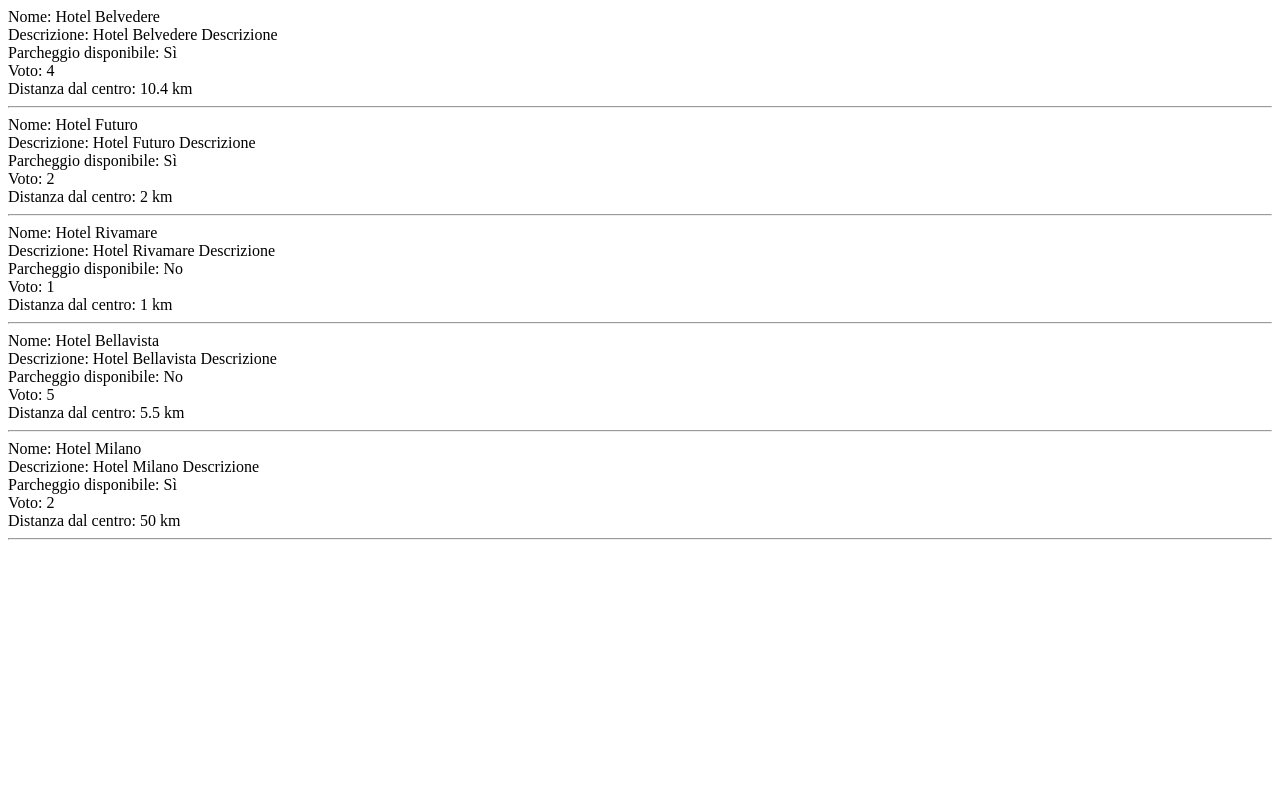
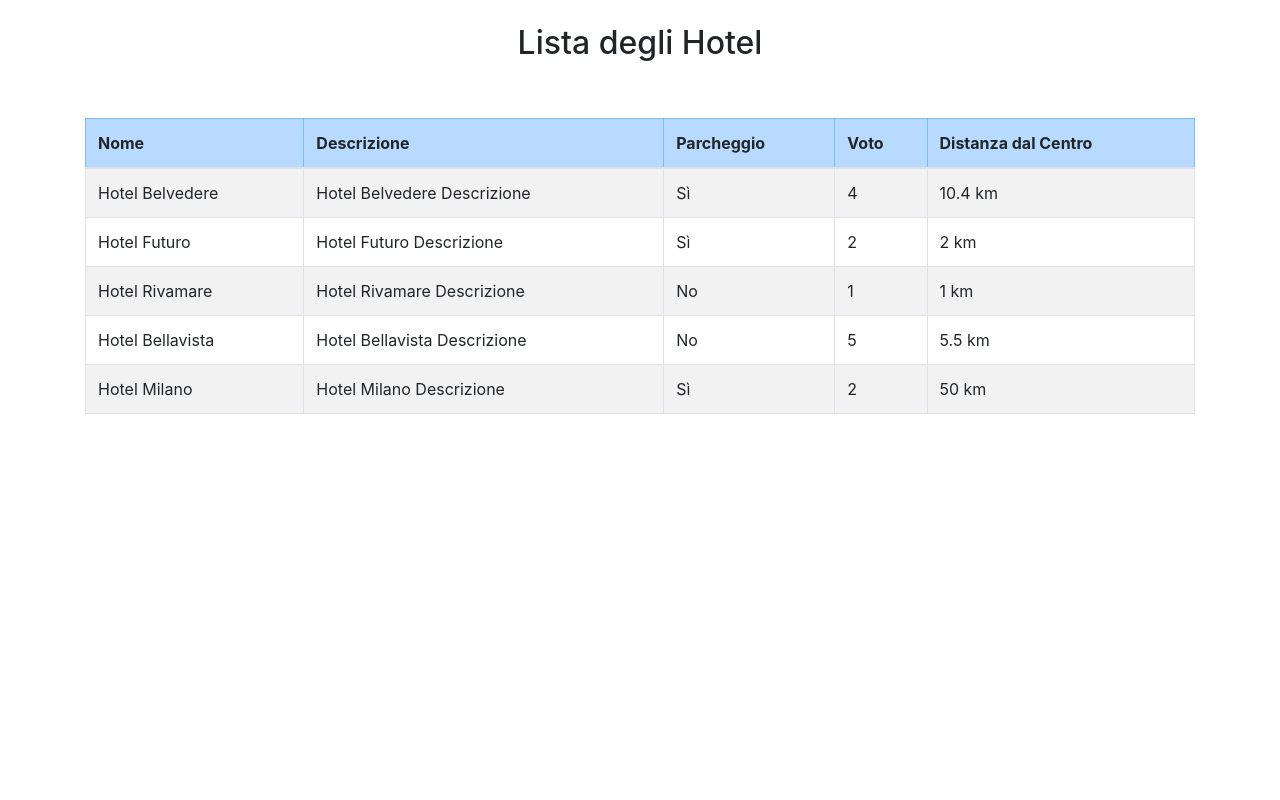
Before and after one commit to alegreco7/php-hotel, a PHP site: page / in a window 1280 px wide. Run offline with PHP 8.4, Linux system fonts and the light colour scheme.

Commit message:
add table / bootstrap

```diff
--- a/index.php
+++ b/index.php
@@ -1,3 +1,20 @@
+<!DOCTYPE html>
+<html lang="en">
+
+<head>
+    <meta charset="UTF-8">
+    <meta name="viewport" content="width=device-width, initial-scale=1, shrink-to-fit=no">
+    <link rel="stylesheet" href="https://stackpath.bootstrapcdn.com/bootstrap/4.3.1/css/bootstrap.min.css">
+    <title>Lista Hotel</title>
+</head>
+
+<body>
+
+    <div class="container mt-4">
+        <h2 class="text-center">Lista degli Hotel</h2>
+
+        <br></br>
+
         <?php
 
         $hotels = [
@@ -37,24 +54,32 @@ $hotels = [
                 'distance_to_center' => 50
             ],
         ];
+        ?>
 
-// Itera attraverso gli hotel
-foreach ($hotels as $hotel) {
-    // Stampa il nome dell'hotel
-    echo "Nome: " . $hotel['name'] . "<br>";
+        <table class="table table-striped table-bordered ">
+            <thead>
+                <tr class="table-primary">
+                    <th>Nome</th>
+                    <th>Descrizione</th>
+                    <th>Parcheggio</th>
+                    <th>Voto</th>
+                    <th>Distanza dal Centro</th>
+                </tr>
+            </thead>
+            <tbody>
+                <?php foreach ($hotels as $hotel) : ?>
+                    <tr>
+                        <td><?= $hotel['name'] ?></td>
+                        <td><?= $hotel['description'] ?></td>
+                        <td><?= $hotel['parking'] ? 'Sì' : 'No' ?></td>
+                        <td><?= $hotel['vote'] ?></td>
+                        <td><?= $hotel['distance_to_center'] ?> km</td>
+                    </tr>
+                <?php endforeach; ?>
+            </tbody>
+        </table>
+    </div>
 
-    // Stampa la descrizione dell'hotel
-    echo "Descrizione: " . $hotel['description'] . "<br>";
+</body>
 
-    // Stampa se c'è parcheggio o meno
-    echo "Parcheggio disponibile: " . ($hotel['parking'] ? 'Sì' : 'No') . "<br>";
-
-    // Stampa il voto dell'hotel
-    echo "Voto: " . $hotel['vote'] . "<br>";
-
-    // Stampa la distanza dall centro
-    echo "Distanza dal centro: " . $hotel['distance_to_center'] . " km<br>";
-
-    // Aggiunge una linea orizzontale per separare gli hotel
-    echo "<hr>";
-}
+</html>
```
Lines whose indentation alone changed are shown as unchanged.
